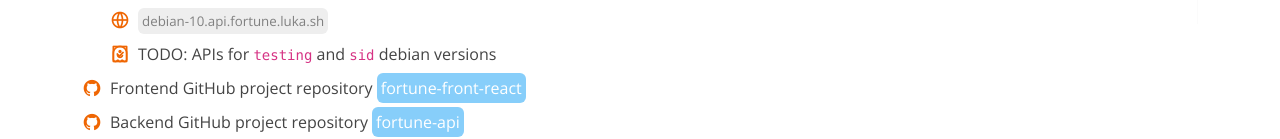
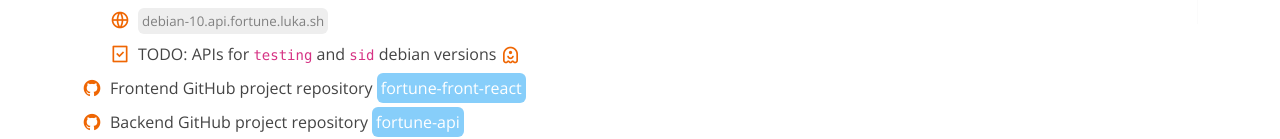
Before and after one commit to lbacik/fortune-front-react, a React (Create React App) app: page /1/1 in a window 1280 px wide. Shown: the part 1726-1865 px from the top of the page. Built offline with nearby package versions, Linux system fonts and the light colour scheme; no server answers.

Commit message:
Update styling

```diff
--- a/public/assets/css/style.css
+++ b/public/assets/css/style.css
@@ -354,9 +354,9 @@
   justify-content: center;
   align-items: center;
   flex-direction: column;
-  text-align: center;
+  text-align: left;
   position: relative;
-  height: 70vh;
+  height: 80vh;
   padding-top: 60px;
 }
 
@@ -368,7 +368,7 @@
 }
 
 #hero p {
-  width: 80%;
+  width: 90%;
   animation-delay: 0.4s;
   margin: 0 auto 30px auto;
   color: #fff;
@@ -412,7 +412,7 @@
 
 @media (min-width: 1024px) {
   #hero p {
-    width: 60%;
+    width: 80%;
   }
 
   #hero .carousel-control-prev,
@@ -560,6 +560,16 @@
   color: #ef6603;
   line-height: 1;
 }
+
+.about .content ul i.additional {
+  position: relative;
+  left: 0;
+  top: 2px;
+  font-size: 20px;
+  color: #ef6603;
+  line-height: 1;
+}
+
 
 .about .content p:last-child {
   margin-bottom: 0;
```
